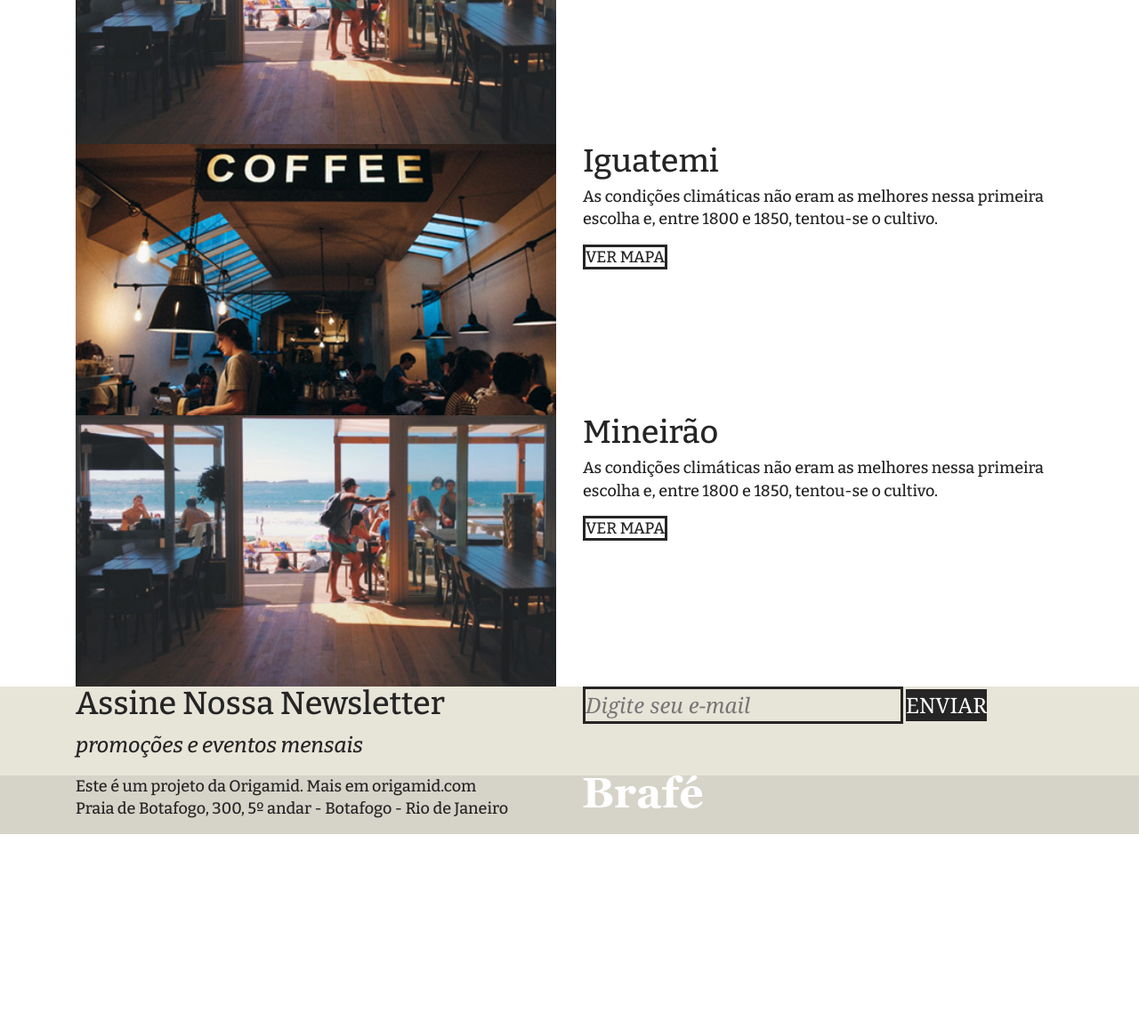
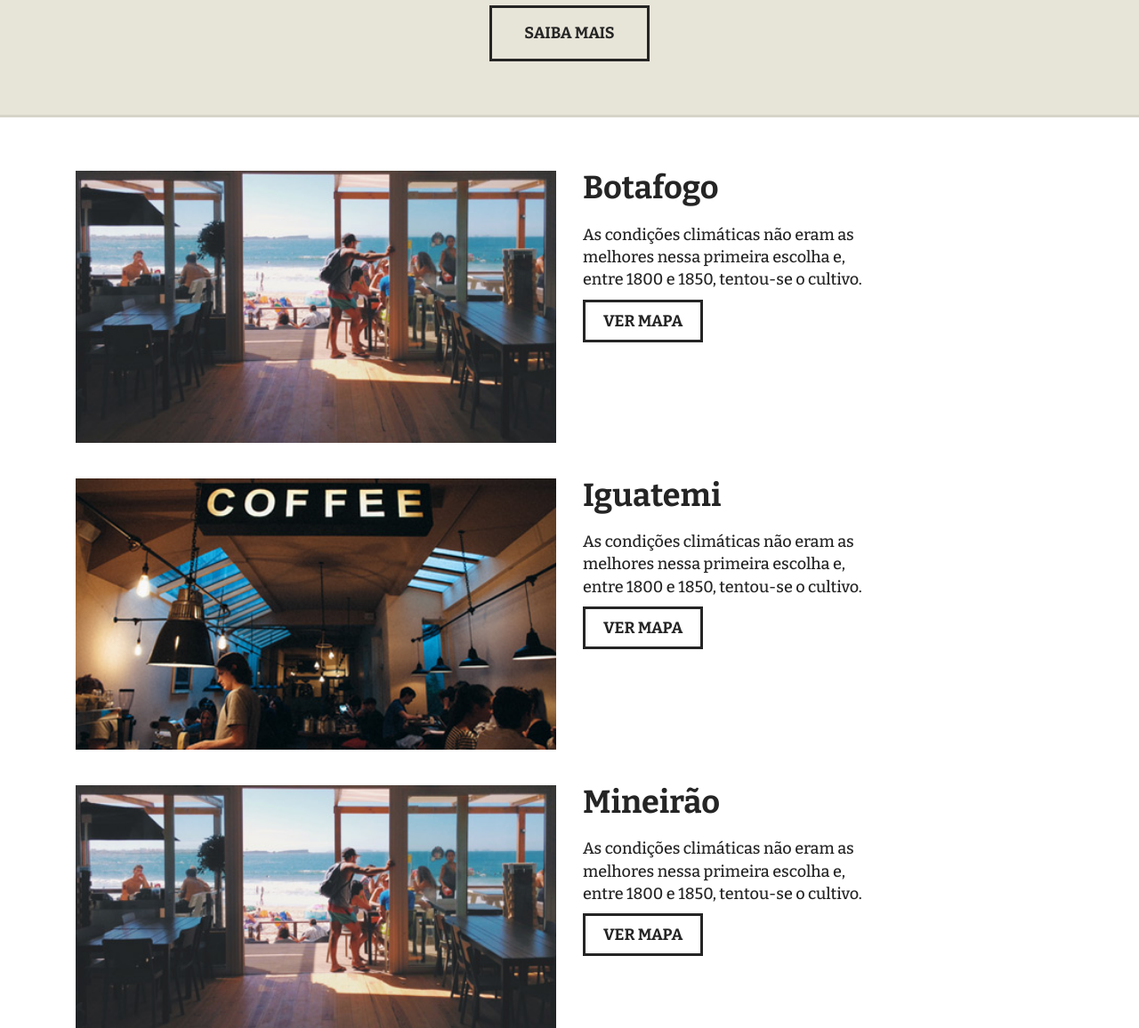
Before and after one commit to mateussp97/brafe, a plain HTML site: page bootstrap/index.html in a window 1280 px wide. Shown: the part 1644-2800 px from the top of the page at 89% size. Before the commit the page ends 2582 px from the top, so only its background shows below. Drawn offline with nearby package versions, Linux system fonts and the light colour scheme.

Commit message:
upgrade: styles.css finished with bootstrap

```diff
--- a/bootstrap/css/style.css
+++ b/bootstrap/css/style.css
@@ -19,6 +19,7 @@ img {
 /*Menu*/
 .menu {
   background: #252525;
+  padding: 20px 0 0 0;
 }
 
 .menu-nav a {
@@ -30,7 +31,6 @@ img {
 .menu-nav ul {
   float: right;
   list-style: none;
-  display: flex;
 }
 
 .menu-nav ul li {
@@ -91,7 +91,8 @@ img {
 
 /*About*/
 .about {
-  padding: 60px 0;
+  padding-top: 60px;
+  padding-bottom: 60px;
 }
 
 .about h2 {
@@ -129,10 +130,18 @@ img {
   background: #e7e4d8;
   border-top: 3px solid #d6d3c8;
   border-bottom: 3px solid #d6d3c8;
+  padding-top: 60px;
+  padding-bottom: 60px;
+}
+
+.products-item {
+  margin-bottom: 40px;
 }
 
 .products-item h2 {
   font-size: 2.25em;
+  text-align: center;
+  font-weight: bold;
 }
 
 .products-item h2::before {
@@ -144,6 +153,7 @@ img {
   border-radius: 50%;
   border: 5px solid #e7e4d8;
   box-shadow: 0 0 0 5px currentColor;
+  margin: 20px auto;
 }
 
 h2.products-paulista::before {
@@ -161,6 +171,7 @@ h2.products-mineiro::before {
 .products-item p {
   font-size: 0.875em;
   line-height: 1.4em;
+  text-align: center;
 }
 
 .products-btn {
@@ -171,16 +182,40 @@ h2.products-mineiro::before {
   font-size: 1.125em;
   font-weight: bold;
   text-transform: uppercase;
+  width: 180px;
+  display: block;
+  margin: 20px auto 0 auto;
+  padding: 15px 0;
+  transition: 0.3s;
+}
+
+.products-btn:hover {
+  color: #c17139;
+  border-color: #c17139;
+  text-decoration: none;
 }
 
 /*Locations*/
+.locations {
+  padding-top: 60px;
+  padding-bottom: 60px;
+}
+
+.locations-item {
+  margin-bottom: 40px;
+}
+
 .locations-item h2 {
   font-size: 2.25em;
+  margin-bottom: 20px;
+  font-weight: bold;
 }
 
 .locations-item p {
   font-size: 1.125em;
   line-height: 1.4em;
+  max-width: 320px;
+  margin-bottom: 20px;
 }
 
 .locations-item a {
@@ -188,16 +223,28 @@ h2.products-mineiro::before {
   text-transform: uppercase;
   text-decoration: none;
   border: 3px solid;
+  font-weight: bold;
   color: #252525;
+  padding: 10px 20px;
+  transition: 0.3s;
+}
+
+.locations-item a:hover {
+  color: #c17139;
+  border-color: #c17139;
+  text-decoration: none;
 }
 
 /*Newsletter*/
 .newsletter {
   background: #e7e4d8;
+  padding-top: 30px;
+  padding-bottom: 30px;
 }
 
 .newsletter-info h2 {
   font-size: 2.25em;
+  font-weight: bold;
 }
 
 .newsletter-info p {
@@ -209,12 +256,21 @@ h2.products-mineiro::before {
   display: none;
 }
 
+.newsletter form {
+  margin-top: 10px;
+  display: flex;
+  flex-wrap: wrap;
+  align-content: flex-start;
+}
+
 .newsletter input {
   border: 3px solid #252525;
   background: none;
   font-size: 1.5em;
   font-style: italic;
   font-family: Georgia, serif;
+  align-self: flex-start;
+  padding: 10px;
 }
 
 .newsletter button {
@@ -225,14 +281,35 @@ h2.products-mineiro::before {
   font-size: 1.5em;
   color: #fff;
   cursor: pointer;
+  align-self: flex-start;
+  padding: 13px;
+  margin-left: -3px;
+  transition: 0.3s;
+}
+
+.newsletter button:hover {
+  background-color: #c17139;
 }
 
 /*Footer*/
 .footer {
   background: #d6d3c8;
+  padding-top: 40px;
+  padding-bottom: 40px;
+}
+
+.footer img {
+  float: right;
 }
 
 .footer p {
   font-size: 1.125em;
   line-height: 1.4em;
 }
+
+@media (max-width: 768px) {
+  .footer img {
+    float: none;
+    margin-top: 20px;
+  }
+}
```
